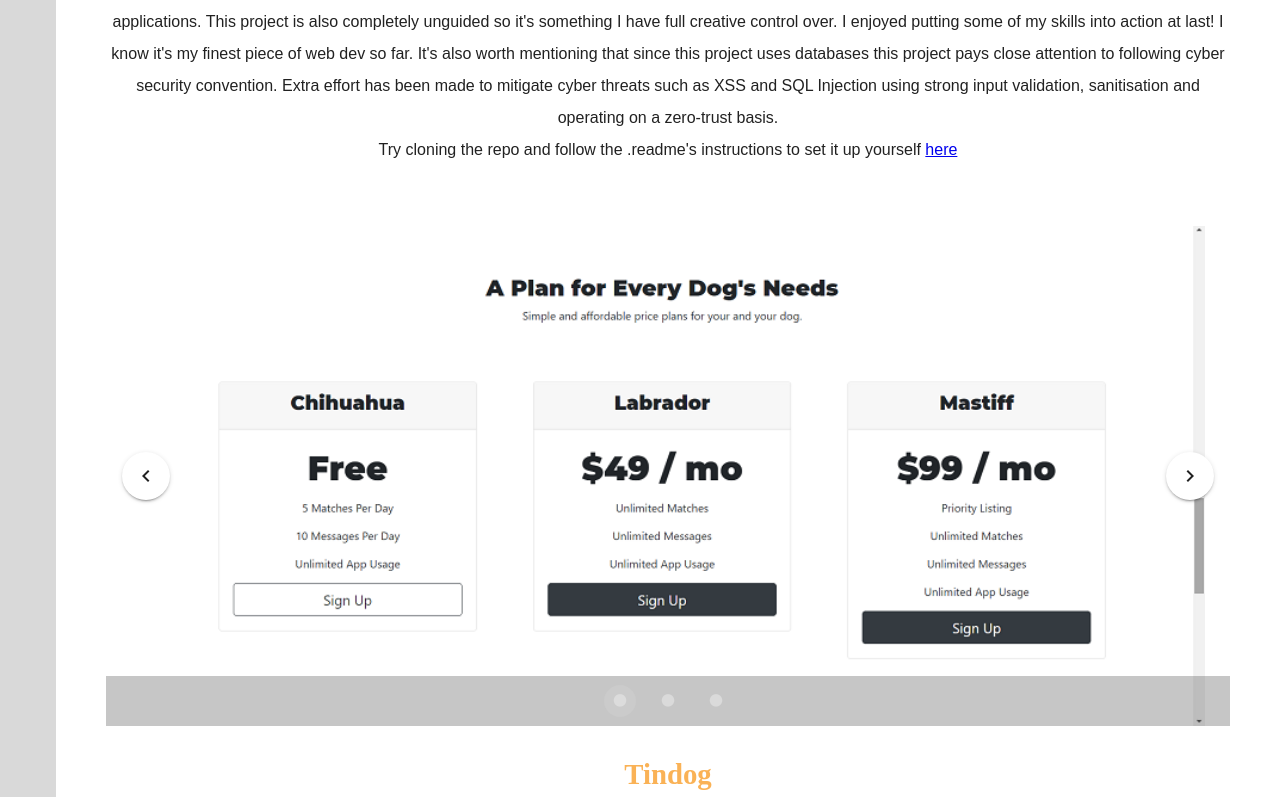
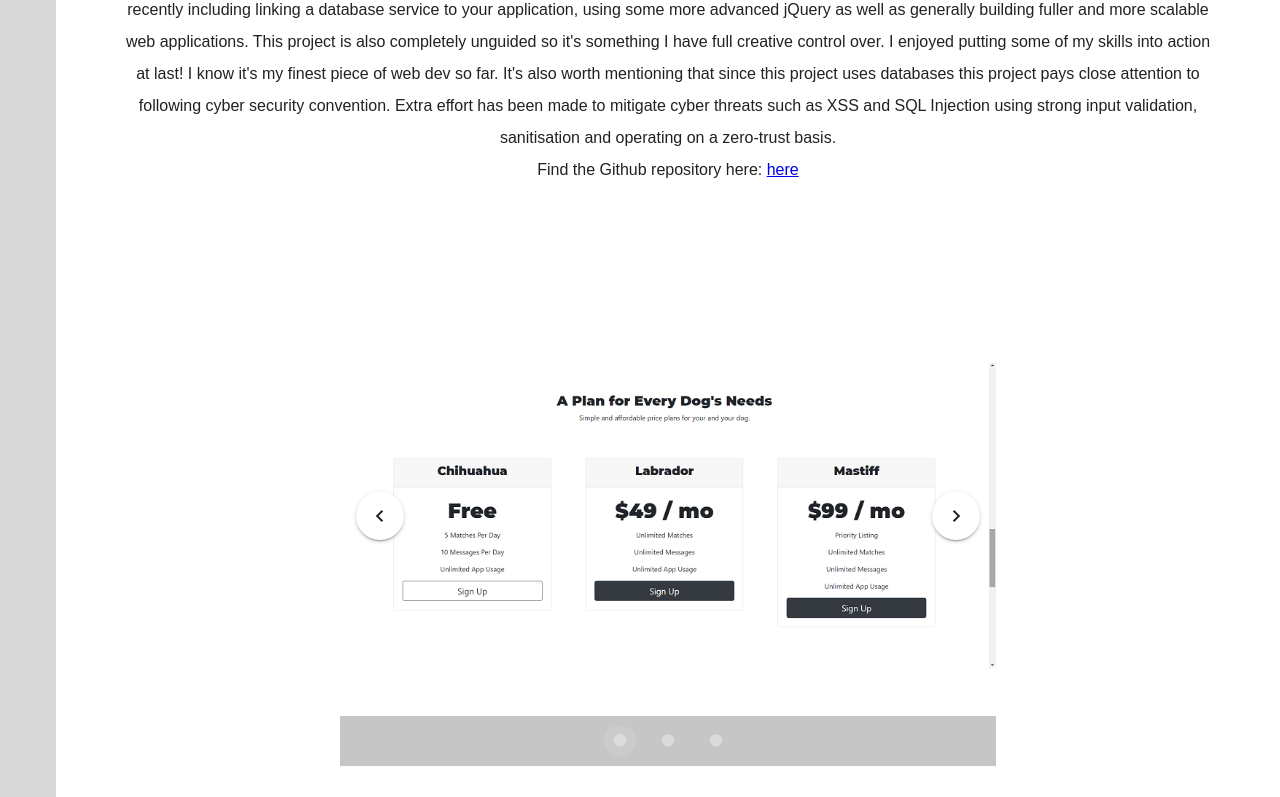
Before and after one commit to JamesBarnes48/PersonalSiteVue, a Vue app: page /showcase in a window 1280 px wide. Shown: the part 983-1780 px from the top of the page. Built offline with nearby package versions, Linux system fonts and the light colour scheme.

Commit message:
carousel styling

```diff
--- a/src/components/ShowcaseProject.vue
+++ b/src/components/ShowcaseProject.vue
@@ -4,6 +4,7 @@ export default {
     props: {
         title: {type: String, default: 'Project title'},
         mainText: {type: String, default: 'Main text'},
+        repoLinkText: {type: String, default: 'Find the Github repository here: '},
         repoLink: {type: String, default: '<link to repo>'},
         projectImages: {type: Array, default() {return []}}
     }
@@ -12,22 +13,29 @@ export default {
 
 <template>
     <div class="project-container">
+        <div class="carousel-container">
             <v-carousel>
                 <v-carousel-item
                 v-for="img in projectImages"
                 :src="img"
                 ></v-carousel-item>
             </v-carousel>
+        </div>
         <div class="text-container">
             <h3 class="subheading">{{ title }}</h3>
         <p>{{ mainText }}</p>
-        <p>Try cloning the repo and follow the .readme's instructions to set it up yourself <a href="https://github.com/JamesBarnes48/Virtual-Garage">here</a></p>
+        <p>{{ repoLinkText }} <a href="https://github.com/JamesBarnes48/Virtual-Garage">here</a></p>
         </div>
     </div>
 </template>
 
-<style>
+<style scoped>
 .project-container{
-    margin: 60px 50px;
+    margin: 80px 65px;
+}
+
+.carousel-container {
+    width: 60%;
+    margin: auto;
 }
 </style>
```
Lines whose indentation alone changed are shown as unchanged.
